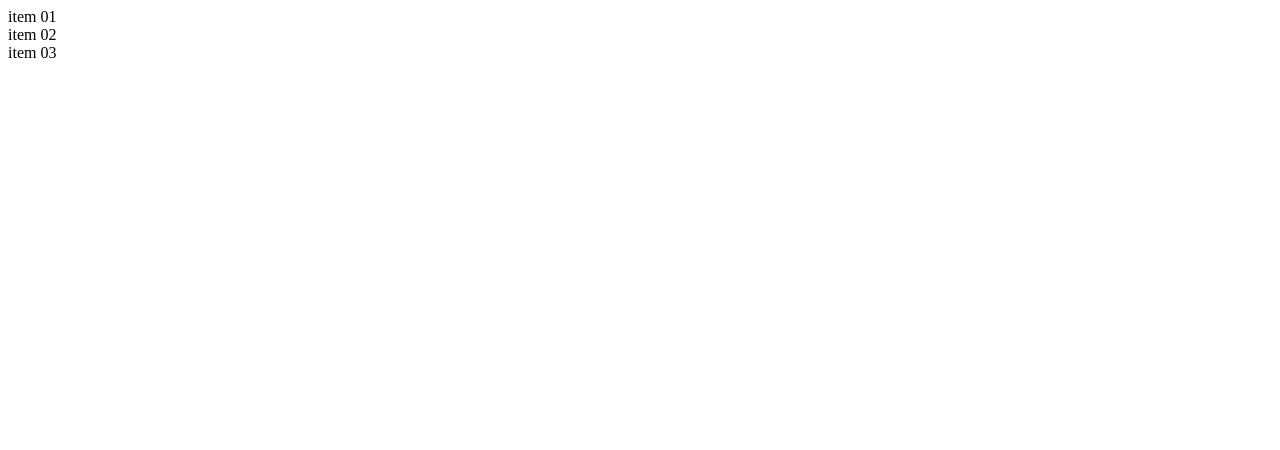
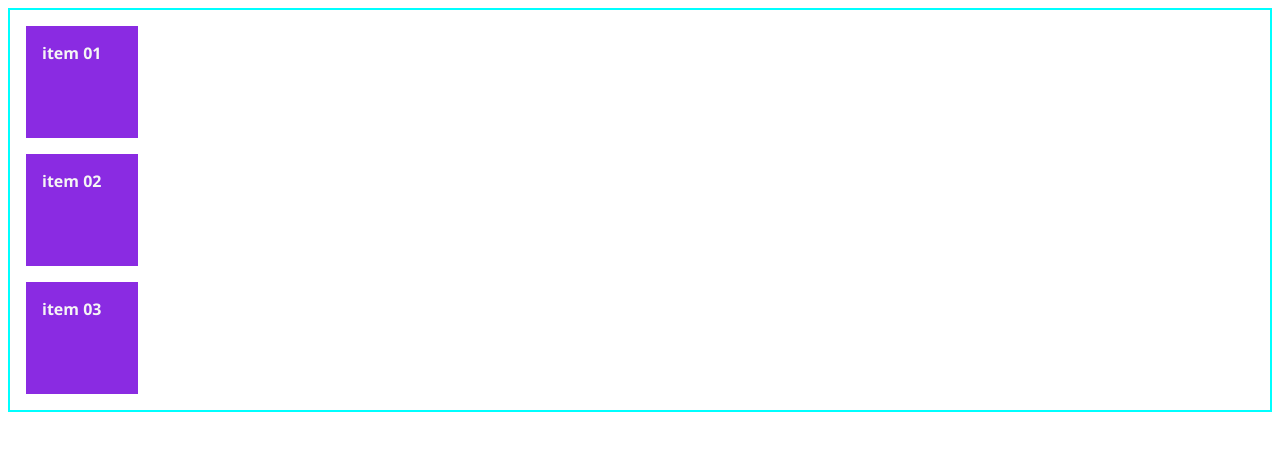
Before and after one commit to Saitmap/pbr-diw-4963101-exemplo-02, a plain HTML site: page index.html in a window 1280 px wide. Drawn offline with Linux system fonts and the light colour scheme.

Commit message:
Exemplo Flexbox

```diff
--- a/index.html
+++ b/index.html
@@ -5,7 +5,23 @@
     <meta name="viewport" content="width=device-width, initial-scale=1.0">
     <title>Exemplo Flexbox</title>
     <style>
-
+        *   {
+        font-size: 16px;
+        font-family: 'Segoe UI', Tahoma, Geneva, Verdana, sans-serif;
+            }
+            .container {
+                border: 2px solid #00FFFF;
+            }
+            .item{
+                background-color: blueviolet;
+                color: whitesmoke;
+                font-weight: bold;
+                padding: 1rem;
+                margin: 1rem;
+                width: 1rem;
+                width: 5rem;
+                height: 5rem;
+            }
     </style>
 </head>
 <body>
```
